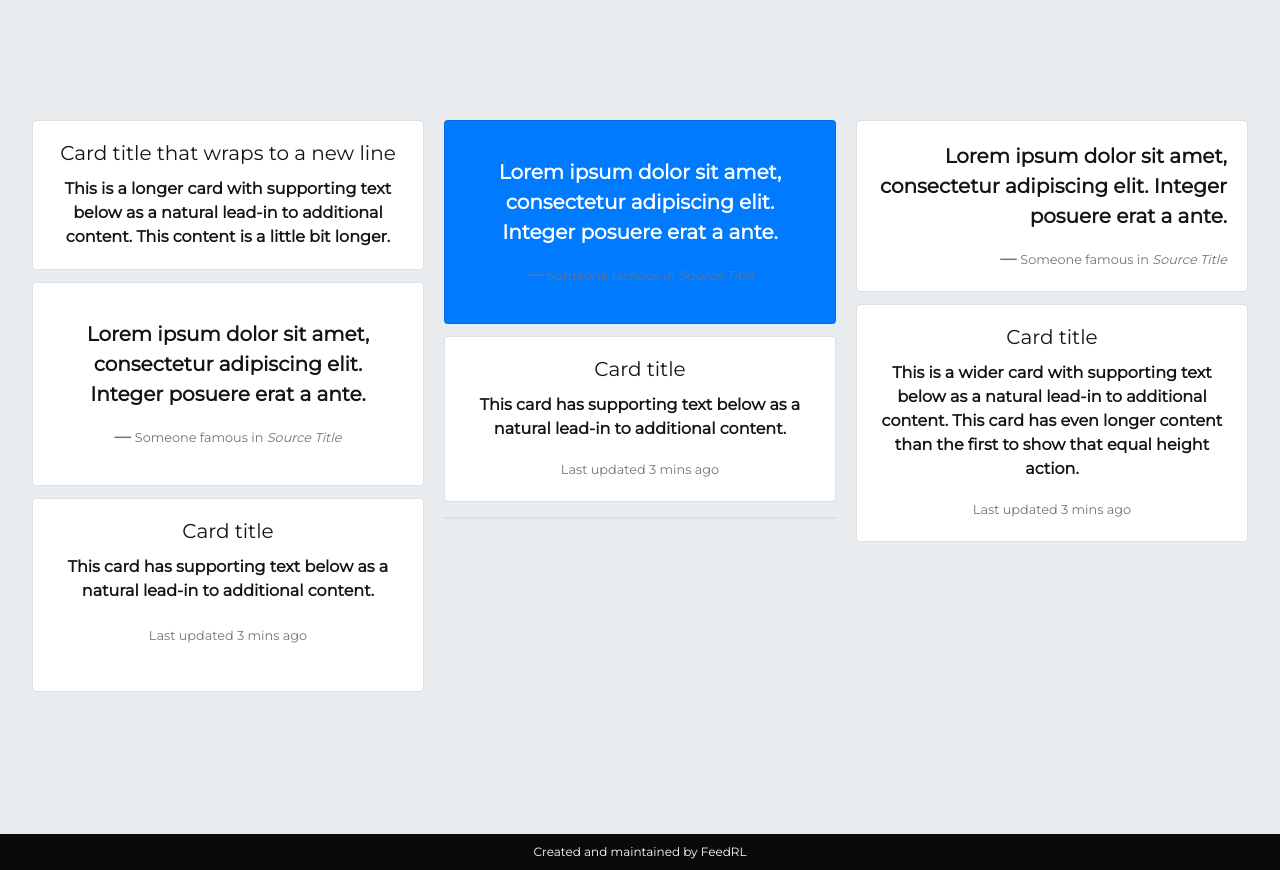
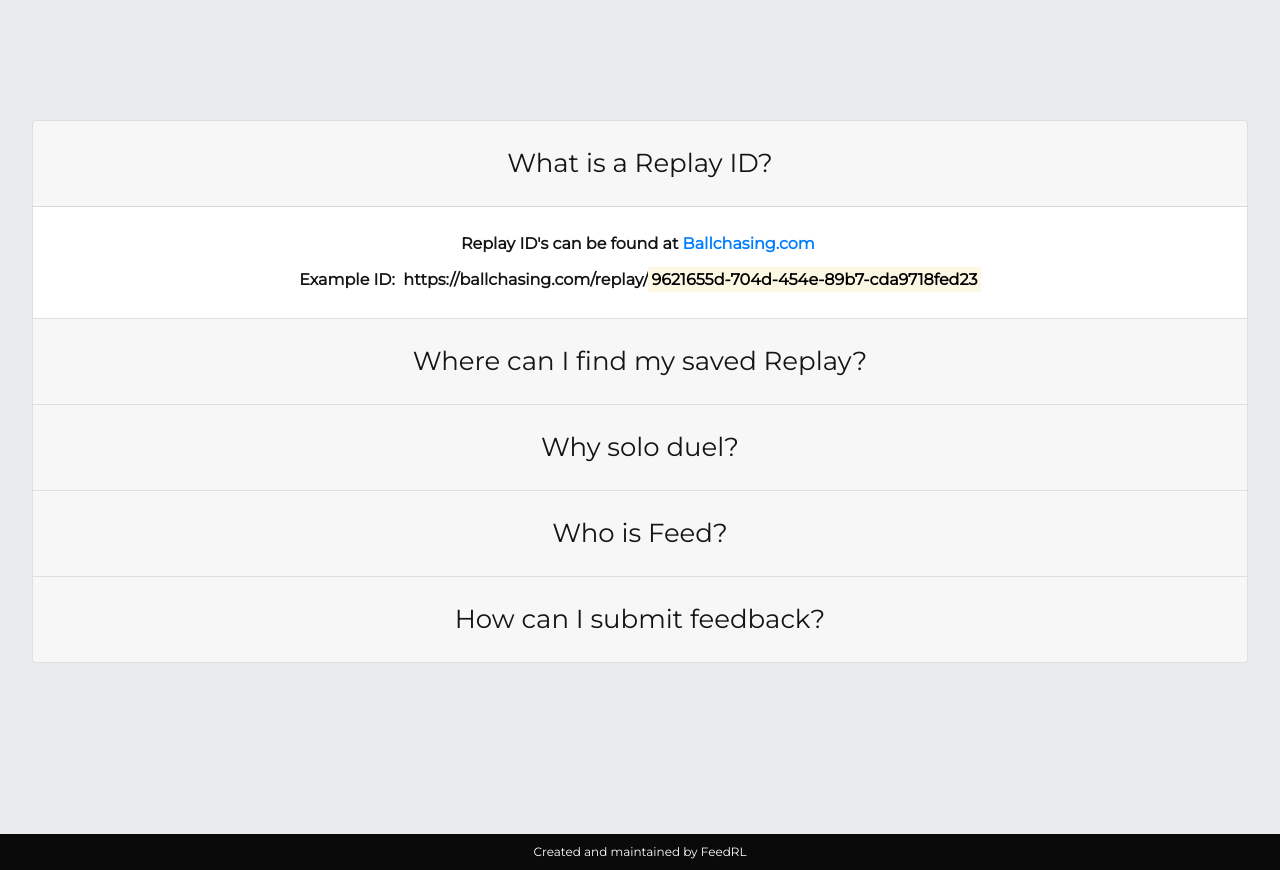
Before and after one commit to Maximilian-Oberholtzer/replay-analysis-tool, a React (Create React App) app in the folder Frontend/: page / in a window 1280 px wide. Shown: the part 1073-1943 px from the top of the page. Built offline with nearby package versions, Linux system fonts and the light colour scheme.

Commit message:
Updated UI, Mostly filled in help section

```diff
--- a/Frontend/src/components/About/About.css
+++ b/Frontend/src/components/About/About.css
@@ -1,7 +1,38 @@
 .About-section{
-    height: 950px;
+    min-height: 950px;
 }
 
 .About-title{
     margin-bottom: 120px;
 }
+
+.Accordion-button{
+    color: rgb(20,20,20) !important;
+    text-decoration: none !important;
+    font-size: 26px;
+    padding: 10px;
+}
+
+.Ballchasing-link{
+    text-decoration: none !important;
+    background-color: transparent !important;
+    border: none !important;
+    padding: 0 !important;
+    font-weight: 600;
+    margin-bottom: 0.1rem;
+    color: #007eff;
+    cursor: pointer;
+    transition: none !important;
+}
+.Ballchasing-link:hover{
+    color: #007eff !important;
+}
+.Ballchasing-link:focus{
+    background-color: transparent !important;
+    color: #007eff !important;
+}
+
+.Accordion-text{
+    line-height: 36px;
+    white-space: break-spaces;
+}
--- a/Frontend/src/components/About/About.js
+++ b/Frontend/src/components/About/About.js
@@ -1,4 +1,4 @@
-import { Jumbotron, Card, CardColumns } from 'react-bootstrap';
+import { Jumbotron, Card, Accordion, Button } from 'react-bootstrap';
 import * as Scroll from 'react-scroll';
 
 import '../../App.css';
@@ -8,102 +8,74 @@ import 'bootstrap/dist/css/bootstrap.min.css';
 
 function About(){
 
-
-
+    const openBallchasingLink = (event) => {
+        event.preventDefault();
+        window.open('https://ballchasing.com', '_blank');
+    }
 
     return(
         <Scroll.Element name="About">
             <Jumbotron className="About-section">
-                <h1 className="About-title">About this tool.</h1>
-                <CardColumns>
+                <h1 className="About-title">Frequently Asked Questions</h1>
+                <Accordion defaultActiveKey="0">
                     <Card>
-                        <Card.Body>
-                        <Card.Title>Card title that wraps to a new line</Card.Title>
-                        <Card.Text>
-                            This is a longer card with supporting text below as a natural lead-in to
-                            additional content. This content is a little bit longer.
-                        </Card.Text>
+                        <Card.Header>
+                        <Accordion.Toggle as={Button} variant="link" eventKey="0" className="Accordion-button">
+                            What is a Replay ID?
+                        </Accordion.Toggle>
+                        </Card.Header>
+                        <Accordion.Collapse eventKey="0">
+                        <Card.Body className="Accordion-text">
+                            Replay ID's can be found at <Button className="Ballchasing-link" onClick={openBallchasingLink}>Ballchasing.com</Button> <br />
+                            Example ID:  https://ballchasing.com/replay/<mark>9621655d-704d-454e-89b7-cda9718fed23</mark>
                         </Card.Body>
-                    </Card>
-                    <Card className="p-3">
-                        <blockquote className="blockquote mb-0 card-body">
-                        <p>
-                            Lorem ipsum dolor sit amet, consectetur adipiscing elit. Integer posuere
-                            erat a ante.
-                        </p>
-                        <footer className="blockquote-footer">
-                            <small className="text-muted">
-                            Someone famous in <cite title="Source Title">Source Title</cite>
-                            </small>
-                        </footer>
-                        </blockquote>
+                        </Accordion.Collapse>
                     </Card>
                     <Card>
-                        <Card.Body>
-                        <Card.Title>Card title</Card.Title>
-                        <Card.Text>
-                            This card has supporting text below as a natural lead-in to additional
-                            content.{' '}
-                        </Card.Text>
+                        <Card.Header>
+                        <Accordion.Toggle as={Button} variant="link" eventKey="1" className="Accordion-button">
+                            Where can I find my saved Replay?
+                        </Accordion.Toggle>
+                        </Card.Header>
+                        <Accordion.Collapse eventKey="1">
+                        <Card.Body className="Accordion-text">
+                            File Explorer &gt; Documents &gt; My Games &gt; Rocket League &gt; TAGame &gt; Demos
                         </Card.Body>
-                        <Card.Footer>
-                        <small className="text-muted">Last updated 3 mins ago</small>
-                        </Card.Footer>
-                    </Card>
-                    <Card bg="primary" text="white" className="text-center p-3">
-                        <blockquote className="blockquote mb-0 card-body">
-                        <p>
-                            Lorem ipsum dolor sit amet, consectetur adipiscing elit. Integer posuere
-                            erat a ante.
-                        </p>
-                        <footer className="blockquote-footer">
-                            <small className="text-muted">
-                            Someone famous in <cite title="Source Title">Source Title</cite>
-                            </small>
-                        </footer>
-                        </blockquote>
-                    </Card>
-                    <Card className="text-center">
-                        <Card.Body>
-                        <Card.Title>Card title</Card.Title>
-                        <Card.Text>
-                            This card has supporting text below as a natural lead-in to additional
-                            content.{' '}
-                        </Card.Text>
-                        <Card.Text>
-                            <small className="text-muted">Last updated 3 mins ago</small>
-                        </Card.Text>
-                        </Card.Body>
+                        </Accordion.Collapse>
                     </Card>
                     <Card>
-                    </Card>
-                    <Card className="text-right">
-                        <blockquote className="blockquote mb-0 card-body">
-                        <p>
-                            Lorem ipsum dolor sit amet, consectetur adipiscing elit. Integer posuere
-                            erat a ante.
-                        </p>
-                        <footer className="blockquote-footer">
-                            <small className="text-muted">
-                            Someone famous in <cite title="Source Title">Source Title</cite>
-                            </small>
-                        </footer>
-                        </blockquote>
+                        <Card.Header>
+                        <Accordion.Toggle as={Button} variant="link" eventKey="2" className="Accordion-button">
+                            Why solo duel?
+                        </Accordion.Toggle>
+                        </Card.Header>
+                        <Accordion.Collapse eventKey="2">
+                        <Card.Body>
+                            Solo Duel is arguably the most efficient way of improving your Rocket League skills <br />
+                        </Card.Body>
+                        </Accordion.Collapse>
                     </Card>
                     <Card>
-                        <Card.Body>
-                        <Card.Title>Card title</Card.Title>
-                        <Card.Text>
-                            This is a wider card with supporting text below as a natural lead-in to
-                            additional content. This card has even longer content than the first to
-                            show that equal height action.
-                        </Card.Text>
-                        <Card.Text>
-                            <small className="text-muted">Last updated 3 mins ago</small>
-                        </Card.Text>
-                        </Card.Body>
+                        <Card.Header>
+                        <Accordion.Toggle as={Button} variant="link" eventKey="3" className="Accordion-button">
+                            Who is Feed?
+                        </Accordion.Toggle>
+                        </Card.Header>
+                        <Accordion.Collapse eventKey="3">
+                        <Card.Body>Feed! is a multi-season top 100 Solo Duel player with 4000+ hours played</Card.Body>
+                        </Accordion.Collapse>
                     </Card>
-                </CardColumns>
+                    <Card>
+                        <Card.Header>
+                        <Accordion.Toggle as={Button} variant="link" eventKey="4" className="Accordion-button">
+                            How can I submit feedback?
+                        </Accordion.Toggle>
+                        </Card.Header>
+                        <Accordion.Collapse eventKey="4">
+                        <Card.Body>No content yet hold your horses</Card.Body>
+                        </Accordion.Collapse>
+                    </Card>
+                </Accordion>
 
             </Jumbotron>
         </ Scroll.Element>
--- a/Frontend/src/components/CoreStats/CoreStats.js
+++ b/Frontend/src/components/CoreStats/CoreStats.js
@@ -13,7 +13,7 @@ function CoreStats(data){
 
 
     if(data.data !== null){
-        console.log(data);
+        //console.log(data);
         let bluePlayerData = data.data.data.blue.players[0];
         let orangePlayerData = data.data.data.orange.players[0];
 
--- a/Frontend/src/components/HomePage/HomePage.css
+++ b/Frontend/src/components/HomePage/HomePage.css
@@ -18,6 +18,39 @@
       flex-flow: row wrap !important;
     }
 }
+
+.Return-to-top-button-visible{
+    opacity: 1 !important;
+    pointer-events: all !important;
+}
+
+.Return-to-top-button{
+    border-radius: 50%;
+    height: 50px;
+    width: 50px;
+    font-size: 26px;
+    font-weight: 600;
+    background-color:  rgb(20,20,20) !important;
+    border: 1px solid  rgb(20,20,20) !important;
+    right: 3rem;
+    bottom: 4rem;
+    z-index: 20;
+    position: fixed;
+    opacity: 0;
+    transition: transform .4s ease,opacity .4s ease, 0.3s;
+    pointer-events: none;
+}
+
+.Return-to-top-button:hover{
+    background-color:  white !important;
+    border: 1px solid  rgb(20,20,20) !important;
+    color: rgb(20,20,20) !important;
+}
+
+button:focus{
+    box-shadow: none !important;
+}
+
 
 .Card{
     border: none !important;
--- a/Frontend/src/components/HomePage/HomePage.js
+++ b/Frontend/src/components/HomePage/HomePage.js
@@ -26,7 +26,34 @@ class HomePage extends React.Component {
 
     constructor(props){
         super(props);
-        this.state = {key: '', analyzeMessage: '', uploadMessage: '', replayData: null, fileName: 'Browse...', file: null};
+        this.state = {key: '', analyzeMessage: '', uploadMessage: '', replayData: null, fileName: 'Browse...', file: null, scrollButtonClass: ''};
+    }
+
+    componentDidMount() {
+        window.addEventListener('scroll', this.listenScroll);
+    }
+
+    componentWillUnmount() {
+        window.removeEventListener('scroll', this.listenScroll);
+    }
+
+    // Scroll to top button
+    scrollToTop = () => {
+        Scroll.animateScroll.scrollToTop();
+    }
+
+    // Always listen for scroll position
+    listenScroll = () => {
+        if(window.pageYOffset < 300){
+            if(this.state.scrollButtonClass !== ''){
+                this.setState({scrollButtonClass: ''});
+            }
+        }
+        else{
+            if(this.state.scrollButtonClass === ''){
+                this.setState({scrollButtonClass: 'Return-to-top-button-visible'});
+            }
+        }
     }
 
     // Scroll to about section automatically
@@ -117,6 +144,7 @@ class HomePage extends React.Component {
     render(){
         return(
             <div>
+                <Button className={'Return-to-top-button ' + this.state.scrollButtonClass} onClick={this.scrollToTop}>&#129045;</Button>
                 <CardDeck className="Card-deck">
                 <Card className="Card">
                     <Card.Img variant="top" src={rlImage2} />
@@ -159,7 +187,7 @@ class HomePage extends React.Component {
                     </Card.Footer>
                 </Card>
                 </CardDeck>
-                <About />
+                <About onShow={this.listenScroll}/>
                 <Scroll.Element name="Analysis">
                     <GetReplayTitle data={this.state.replayData} />
                     <Ranks data={this.state.replayData} />
@@ -174,7 +202,11 @@ class HomePage extends React.Component {
 function GetReplayTitle(data){
     if(data.data != null){
         const title = data.data.data.title.toString();
-        return <h1 className="title"> Replay title: {title} </h1>;
+        return(
+            <div>
+                <h1 className="title"> Replay title: {title} </h1>
+            </div>
+        )
     }
     else{
         return(null);
--- a/package.json
+++ b/package.json
@@ -28,6 +28,7 @@
     "multer": "^1.4.2",
     "react-chartjs-2": "^2.11.1",
     "react-scroll": "^1.8.1",
+    "react-scroll-up-button": "^1.6.4",
     "react-vis": "^1.11.7",
     "unirest": "^0.6.0"
   }
```
Also changed, not shown: 1 other file (tests, documents, lock files or other folders).
